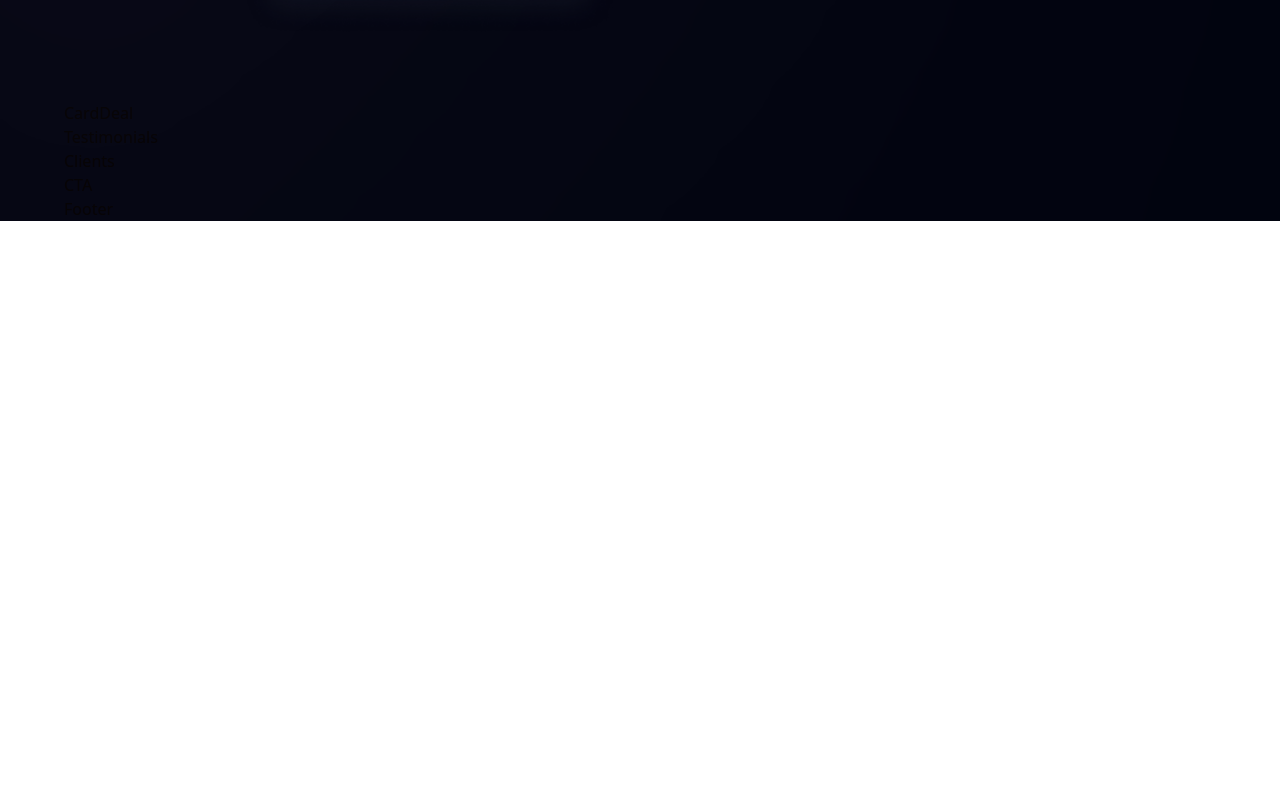
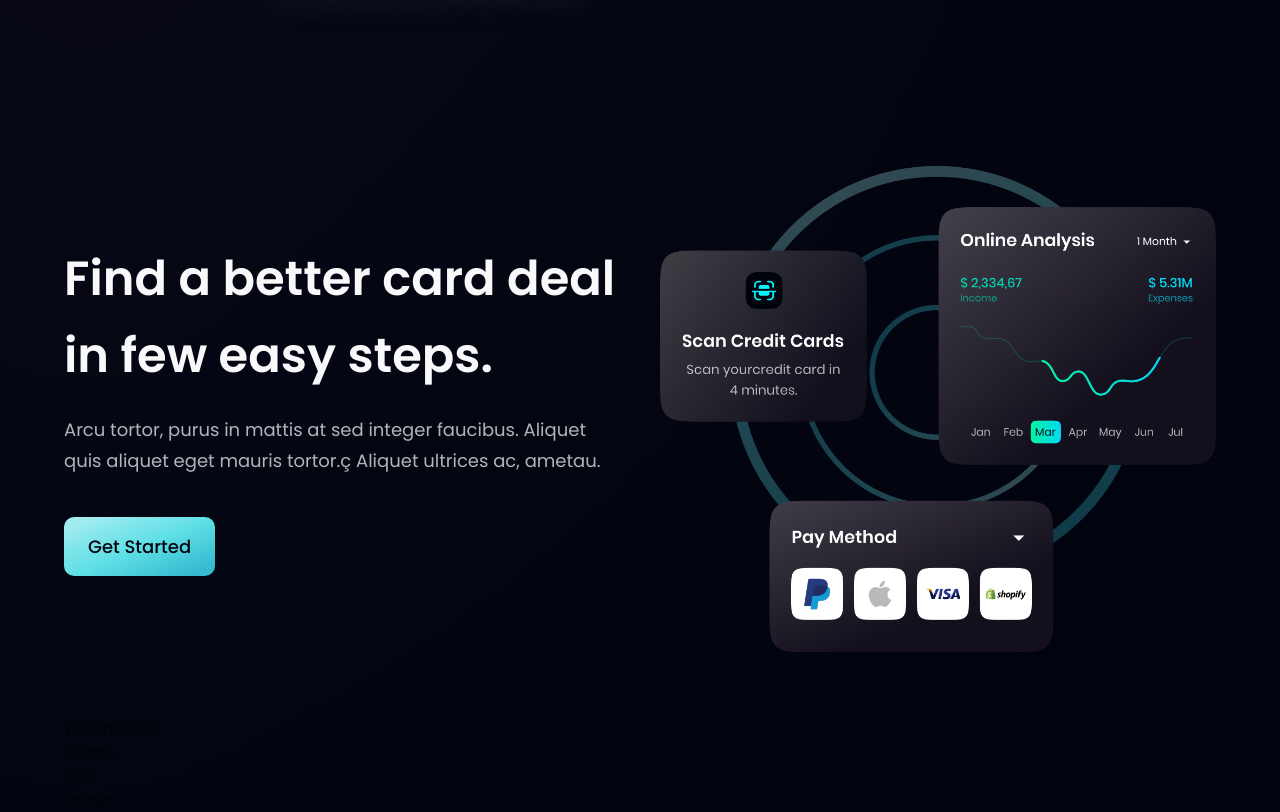
Before and after one commit to ppalladio/Bank-app, a React (Vite) app in the folder bank/: page / in a window 1280 px wide. Shown: the part 3268-4080 px from the top of the page. Before the commit the page ends 3489 px from the top, so only its background shows below. Built offline with nearby package versions, Linux system fonts and the light colour scheme.

Commit message:
carddeal comp

```diff
--- a/bank/src/components/Billing/Billing.jsx
+++ b/bank/src/components/Billing/Billing.jsx
@@ -8,7 +8,7 @@
                 alt="billing"
                 className="w-[100%] h-[100%] relative z-[5]"
             />
-            <div className="absolute z-[3] -left-[20%] top-0 w-[50%] h-[50%] rounded-full white__gradient" />
+            <div className="absolute z-[3] -left-[20%] top-0 w-[50%] h-[50%] rounded-full  white__gradient" />
             <div className="absolute z-0 -left-[20%] bottom-0 w-[50%] h-[50%] rounded-full pink__gradient" />
         </div>
         <div className={layout.sectionInfo}>
--- a/bank/src/components/CardDeal/CardDeal.jsx
+++ b/bank/src/components/CardDeal/CardDeal.jsx
@@ -1,9 +1,23 @@
+import { card } from '../../assets';
+import styles, { layout } from '../../style';
+import Button from '../Button';
+const CardDeal = () => (
+    <section className={layout.section}>
+        <div className={layout.sectionInfo}>
+            <h2 className={styles.heading2}>
+                Find a better card deal <br className="sm:block hidden" /> in
+                few easy steps.
+            </h2>
+            <p className={`${styles.paragraph} max-w-[407px} mt-5`}>
+                Arcu tortor, purus in mattis at sed integer faucibus. Aliquet
+                quis aliquet eget mauris tortor.ç Aliquet ultrices ac, ametau.
+            </p>
+            <Button styles="mt-10 rounded-[10px]" />
+        </div>
+        <div className={layout.sectionImg}>
+            <img src={card} alt="card" className="w-[100%] h-[100%]" />
+        </div>
+    </section>
+);
 
-
-const CardDeal = () => {
-  return (
-	<div>CardDeal</div>
-  )
-}
-
-export default CardDeal
+export default CardDeal;
```
